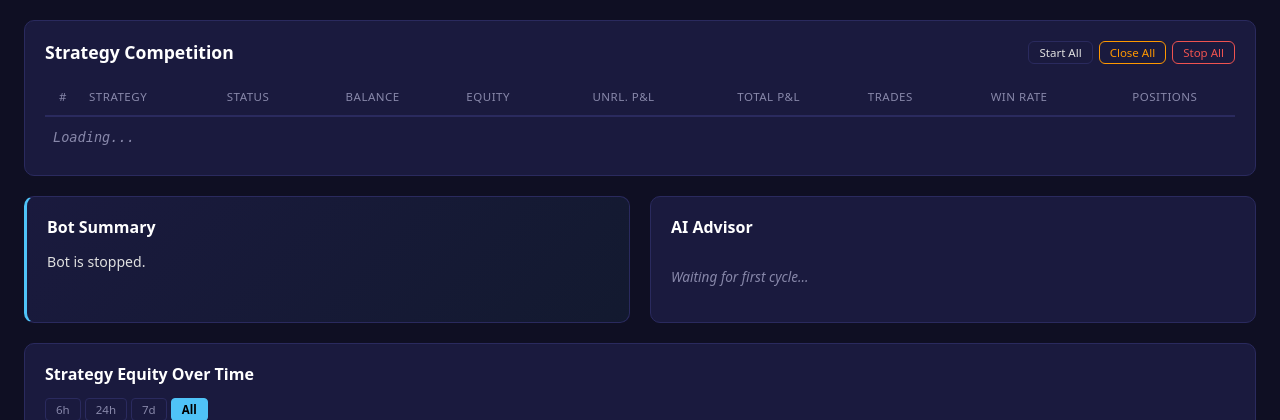
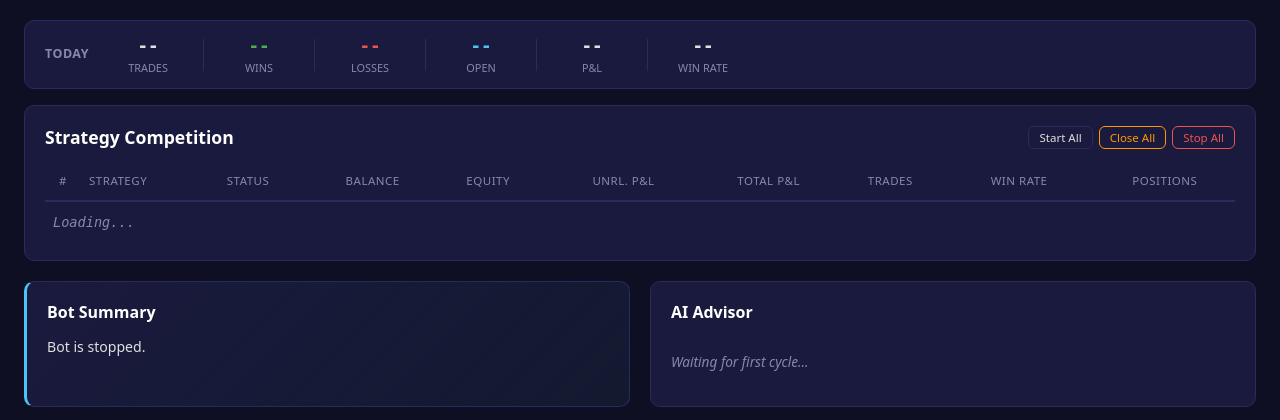
Before and after one commit to otherworld-dev/Stockio, a Python web app: template src/stockio/templates/dashboard.html in a window 1280 px wide. Shown: the part 95-515 px from the top of the page. Run offline with Jinja, Linux system fonts and the light colour scheme; the template is opened without the code that fills it, so the values that code supplies are empty.

Commit message:
Add daily stats strip at top of dashboard
Shows today's trades, wins, losses, open, P&L, and win rate aggregated
across all strategy accounts. New /api/daily-stats endpoint computes
stats from trades with today's timestamp.

```diff
--- a/src/stockio/templates/dashboard.html
+++ b/src/stockio/templates/dashboard.html
@@ -156,6 +156,21 @@
   .log-stat-label { color: var(--text-dim); font-size: 0.75rem; }
   .log-stat-value { font-family: var(--mono); font-weight: 600; }
 
+  /* Daily stats strip */
+  .daily-stats {
+    display: flex; flex-wrap: wrap; gap: 20px; align-items: center;
+    padding: 12px 20px; background: var(--card); border: 1px solid var(--card-border);
+    border-radius: 10px; margin-bottom: 16px; font-size: 0.85rem;
+  }
+  .daily-stats .ds-title {
+    font-weight: 700; font-size: 0.78rem; text-transform: uppercase;
+    color: var(--text-dim); letter-spacing: 0.5px; margin-right: 4px;
+  }
+  .daily-stats .ds-item { display: flex; flex-direction: column; align-items: center; min-width: 70px; }
+  .daily-stats .ds-value { font-family: var(--mono); font-weight: 700; font-size: 1.1rem; }
+  .daily-stats .ds-label { font-size: 0.68rem; color: var(--text-dim); text-transform: uppercase; }
+  .daily-stats .ds-sep { width: 1px; height: 32px; background: var(--card-border); }
+
   /* Leaderboard hero */
   .leaderboard-hero { margin-bottom: 20px; overflow-x: auto; }
   .leaderboard-hero .panel-title { font-size: 1.1rem; }
@@ -503,6 +518,22 @@
 
 <!-- Main -->
 <div class="main">
+
+  <!-- Daily Stats -->
+  <div class="daily-stats" id="dailyStats">
+    <span class="ds-title">Today</span>
+    <div class="ds-item"><div class="ds-value" id="dsTrades">--</div><div class="ds-label">Trades</div></div>
+    <div class="ds-sep"></div>
+    <div class="ds-item"><div class="ds-value" id="dsWins" style="color:var(--green)">--</div><div class="ds-label">Wins</div></div>
+    <div class="ds-sep"></div>
+    <div class="ds-item"><div class="ds-value" id="dsLosses" style="color:var(--red)">--</div><div class="ds-label">Losses</div></div>
+    <div class="ds-sep"></div>
+    <div class="ds-item"><div class="ds-value" id="dsOpen" style="color:var(--accent)">--</div><div class="ds-label">Open</div></div>
+    <div class="ds-sep"></div>
+    <div class="ds-item"><div class="ds-value" id="dsPnl">--</div><div class="ds-label">P&amp;L</div></div>
+    <div class="ds-sep"></div>
+    <div class="ds-item"><div class="ds-value" id="dsWinRate">--</div><div class="ds-label">Win Rate</div></div>
+  </div>
 
   <!-- Strategy Competition Leaderboard -->
   <div class="panel leaderboard-hero">
@@ -2182,6 +2213,32 @@ function checkScrollHint() {
 }
 
 /* ── Refresh all ── */
+/* ── Daily Stats ── */
+async function refreshDailyStats() {
+  const data = await fetchJSON('/api/daily-stats');
+  if (!data) return;
+  document.getElementById('dsTrades').textContent = data.total_trades || 0;
+  document.getElementById('dsWins').textContent = data.wins || 0;
+  document.getElementById('dsLosses').textContent = data.losses || 0;
+  document.getElementById('dsOpen').textContent = data.open || 0;
+
+  const pnlEl = document.getElementById('dsPnl');
+  const pnl = data.pnl || 0;
+  pnlEl.textContent = (pnl >= 0 ? '+' : '') + fmt(pnl);
+  pnlEl.style.color = pnl > 0 ? 'var(--green)' : (pnl < 0 ? 'var(--red)' : 'var(--text)');
+
+  const closed = (data.wins || 0) + (data.losses || 0);
+  const wrEl = document.getElementById('dsWinRate');
+  if (closed > 0) {
+    const wr = ((data.wins / closed) * 100).toFixed(1);
+    wrEl.textContent = wr + '%';
+    wrEl.style.color = data.wins >= data.losses ? 'var(--green)' : 'var(--red)';
+  } else {
+    wrEl.textContent = '--';
+    wrEl.style.color = 'var(--text)';
+  }
+}
+
 /* ── Strategy Competition ── */
 async function refreshLeaderboard() {
   const data = await fetchJSON('/api/leaderboard');
@@ -2294,6 +2351,7 @@ function refreshAll() {
   refreshSparklines();
   refreshLLMAdvisor();
   refreshLeaderboard();
+  refreshDailyStats();
   // Summary, alerts, and derived displays depend on cached data.
   setTimeout(() => {
     refreshSummary(); refreshAlertBanner(); refreshHealth();
```
Also changed, not shown: src/stockio/web/app.py (+64 -0 lines).
